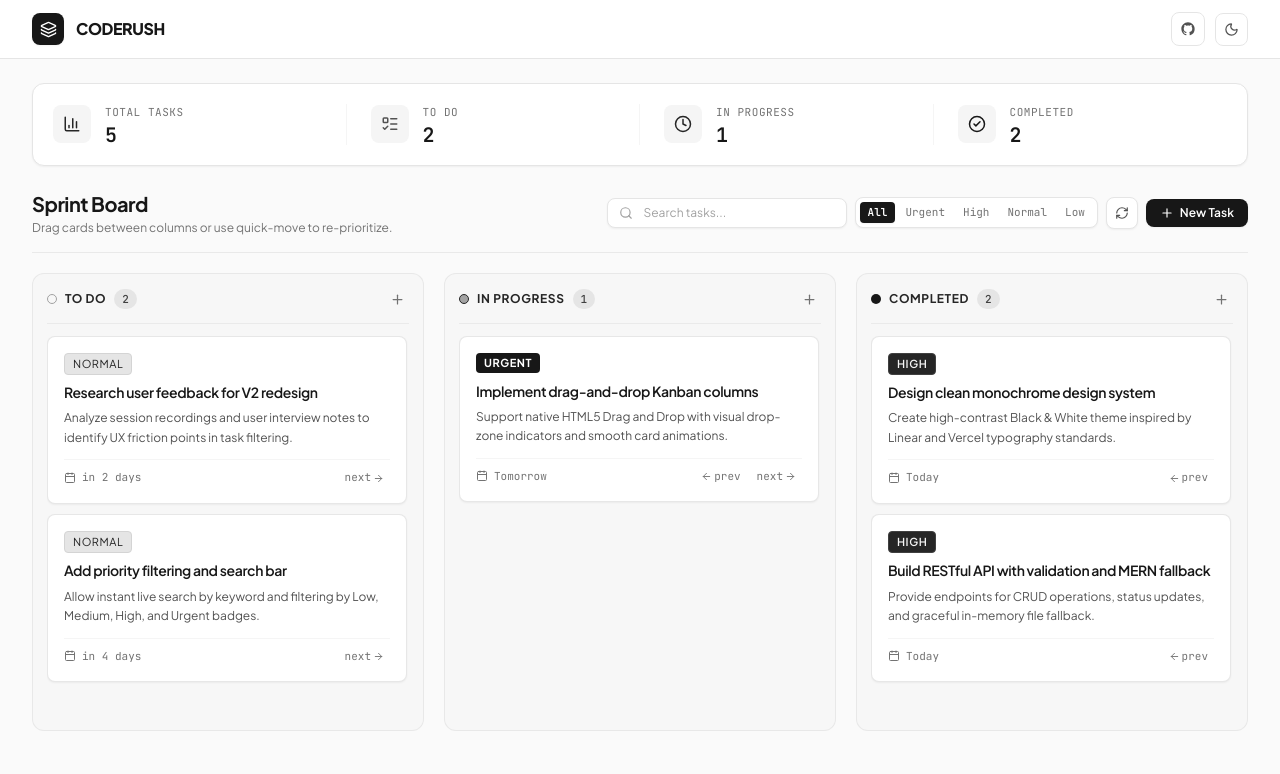
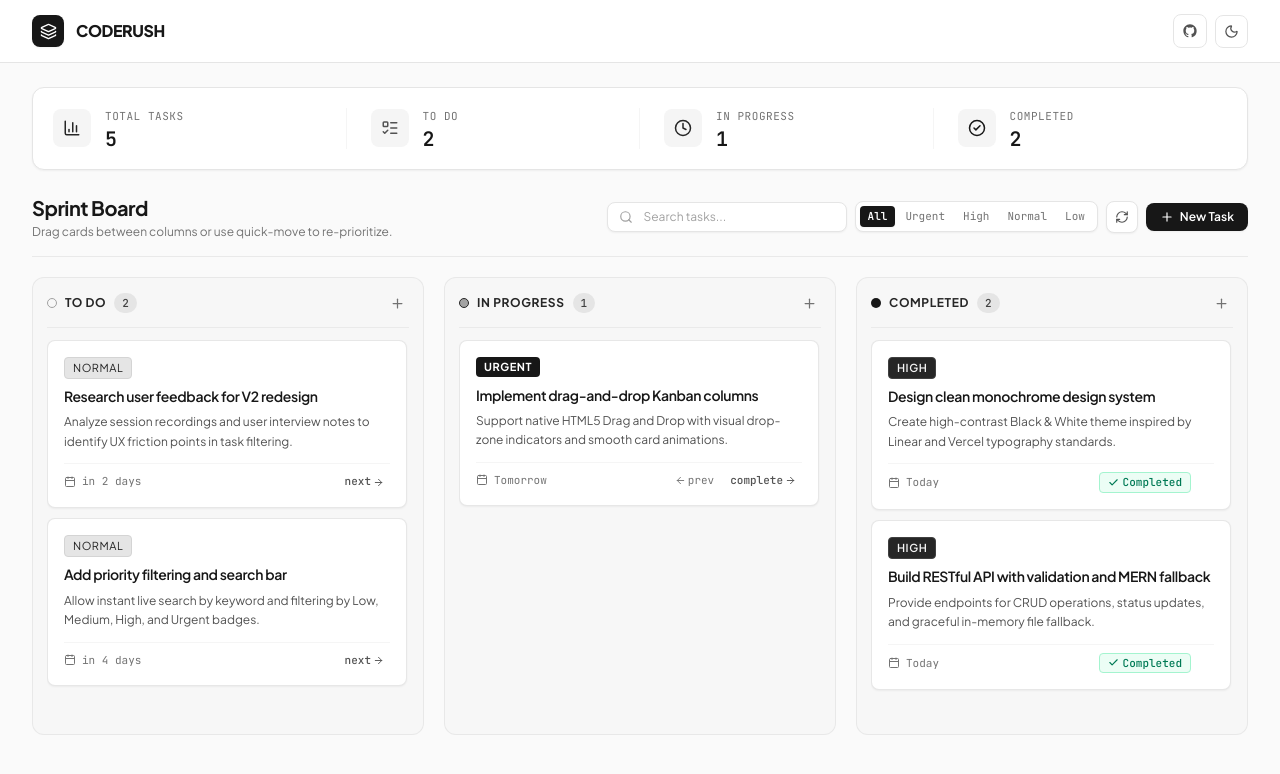
Before and after one commit to Anil250332/Level-1-frontend, a React (Vite) app: page / in a window 1280 px wide. Shown: the top 774 px of the page. Built offline with nearby package versions, Linux system fonts and the light colour scheme; no server answers.

Commit message:
fix(ui): remove navbar status & shortcuts pill, and show Completed badge on completed cards

```diff
--- a/src/components/Navbar.jsx
+++ b/src/components/Navbar.jsx
@@ -1,40 +1,23 @@
-import React, { useState } from 'react';
-import { Layers, Sun, Moon, Terminal, Radio, X } from 'lucide-react';
+import React from 'react';
+import { Layers, Sun, Moon } from 'lucide-react';
 
-export default function Navbar({
-  darkMode,
-  setDarkMode,
-  storageSource,
-}) {
-  const [showShortcuts, setShowShortcuts] = useState(false);
-
+export default function Navbar({ darkMode, setDarkMode }) {
   return (
-    <>
     <header className="sticky top-0 z-30 bg-white/90 dark:bg-neutral-950/90 backdrop-blur-md border-b border-neutral-200 dark:border-neutral-800">
       <div className="max-w-7xl mx-auto px-4 sm:px-6 lg:px-8">
-          <div className="flex items-center justify-between py-3">
-            {/* Left: Brand, Breadcrumb & Sprint Tag */}
+        <div className="flex items-center justify-between py-3.5">
+          {/* Logo & Brand Title */}
           <div className="flex items-center gap-3">
             <div className="w-8 h-8 rounded-lg bg-neutral-900 dark:bg-white flex items-center justify-center text-white dark:text-neutral-900 font-bold shadow-xs">
               <Layers size={17} />
             </div>
-
-              <div className="flex items-center gap-2">
             <span className="font-extrabold tracking-tight text-neutral-900 dark:text-white text-base">
               CODERUSH
             </span>
-
-
-
-              </div>
           </div>
 
-            {/* Right: Team Avatars Stack, Shortcuts, GitHub & Theme */}
-            <div className="flex items-center gap-2.5">
-
-
-
-              {/* GitHub Link */}
+          {/* Right Action: GitHub & Theme Toggle */}
+          <div className="flex items-center gap-2">
             <a
               href="https://github.com/Anil250332/Level-1-frontend"
               target="_blank"
@@ -43,11 +26,14 @@ export default function Navbar({
               className="p-2 rounded-lg border border-neutral-200 dark:border-neutral-800 text-neutral-600 dark:text-neutral-300 hover:text-neutral-900 dark:hover:text-white hover:bg-neutral-100 dark:hover:bg-neutral-800 transition-colors"
             >
               <svg className="w-4 h-4 fill-current" viewBox="0 0 24 24">
-                  <path fillRule="evenodd" clipRule="evenodd" d="M12 2C6.477 2 2 6.484 2 12.017c0 4.425 2.865 8.18 6.839 9.504.5.092.682-.217.682-.483 0-.237-.008-.868-.013-1.703-2.782.605-3.369-1.343-3.369-1.343-.454-1.158-1.11-1.466-1.11-1.466-.908-.62.069-.608.069-.608 1.003.07 1.53 1.032 1.53 1.032.892 1.53 2.341 1.088 2.91.832.092-.647.35-1.088.636-1.338-2.22-.253-4.555-1.113-4.555-4.951 0-1.093.39-1.988 1.029-2.688-.103-.253-.446-1.272.098-2.65 0 0 .84-.27 2.75 1.026A9.564 9.564 0 0112 6.844c.85.004 1.705.115 2.504.337 1.909-1.296 2.747-1.027 2.747-1.027.546 1.379.202 2.398.1 2.651.64.7 1.028 1.595 1.028 2.688 0 3.848-2.339 4.695-4.566 4.943.359.309.678.92.678 1.855 0 1.338-.012 2.419-.012 2.747 0 .268.18.58.688.482A10.019 10.019 0 0022 12.017C22 6.484 17.522 2 12 2z" />
+                <path
+                  fillRule="evenodd"
+                  clipRule="evenodd"
+                  d="M12 2C6.477 2 2 6.484 2 12.017c0 4.425 2.865 8.18 6.839 9.504.5.092.682-.217.682-.483 0-.237-.008-.868-.013-1.703-2.782.605-3.369-1.343-3.369-1.343-.454-1.158-1.11-1.466-1.11-1.466-.908-.62.069-.608.069-.608 1.003.07 1.53 1.032 1.53 1.032.892 1.53 2.341 1.088 2.91.832.092-.647.35-1.088.636-1.338-2.22-.253-4.555-1.113-4.555-4.951 0-1.093.39-1.988 1.029-2.688-.103-.253-.446-1.272.098-2.65 0 0 .84-.27 2.75 1.026A9.564 9.564 0 0112 6.844c.85.004 1.705.115 2.504.337 1.909-1.296 2.747-1.027 2.747-1.027.546 1.379.202 2.398.1 2.651.64.7 1.028 1.595 1.028 2.688 0 3.848-2.339 4.695-4.566 4.943.359.309.678.92.678 1.855 0 1.338-.012 2.419-.012 2.747 0 .268.18.58.688.482A10.019 10.019 0 0022 12.017C22 6.484 17.522 2 12 2z"
+                />
               </svg>
             </a>
 
-              {/* Theme Toggle */}
             <button
               type="button"
               onClick={() => setDarkMode(!darkMode)}
@@ -60,76 +46,5 @@ export default function Navbar({
         </div>
       </div>
     </header>
-
-      {/* Keyboard Shortcuts Modal */}
-      {showShortcuts && (
-        <div className="fixed inset-0 z-50 flex items-center justify-center p-4 bg-black/60 backdrop-blur-xs animate-in fade-in duration-150">
-          <div className="w-full max-w-md bg-white dark:bg-neutral-900 border border-neutral-200 dark:border-neutral-800 rounded-xl shadow-2xl p-6">
-            <div className="flex items-center justify-between pb-3 border-b border-neutral-100 dark:border-neutral-800 mb-4">
-              <div className="flex items-center gap-2">
-                <Terminal size={16} />
-                <h3 className="text-sm font-bold text-neutral-900 dark:text-white">
-                  Keyboard Shortcuts & Tips
-                </h3>
-              </div>
-              <button
-                type="button"
-                onClick={() => setShowShortcuts(false)}
-                className="p-1 rounded text-neutral-400 hover:text-neutral-900 dark:hover:text-white"
-              >
-                <X size={16} />
-              </button>
-            </div>
-
-            <div className="space-y-3 text-xs">
-              <div className="flex items-center justify-between py-1 border-b border-neutral-100 dark:border-neutral-800/60">
-                <span className="text-neutral-600 dark:text-neutral-400">Save Task in Modal</span>
-                <kbd className="px-2 py-0.5 rounded bg-neutral-100 dark:bg-neutral-800 font-mono text-[11px] border border-neutral-200 dark:border-neutral-700">
-                  Ctrl + Enter
-                </kbd>
-              </div>
-
-              <div className="flex items-center justify-between py-1 border-b border-neutral-100 dark:border-neutral-800/60">
-                <span className="text-neutral-600 dark:text-neutral-400">Close Open Modal</span>
-                <kbd className="px-2 py-0.5 rounded bg-neutral-100 dark:bg-neutral-800 font-mono text-[11px] border border-neutral-200 dark:border-neutral-700">
-                  Esc
-                </kbd>
-              </div>
-
-              <div className="flex items-center justify-between py-1 border-b border-neutral-100 dark:border-neutral-800/60">
-                <span className="text-neutral-600 dark:text-neutral-400">Reorder / Move Task</span>
-                <span className="font-mono text-neutral-900 dark:text-white text-[11px]">
-                  Drag & Drop Card
-                </span>
-              </div>
-
-              <div className="flex items-center justify-between py-1 border-b border-neutral-100 dark:border-neutral-800/60">
-                <span className="text-neutral-600 dark:text-neutral-400">Quick Column Step</span>
-                <span className="font-mono text-neutral-900 dark:text-white text-[11px]">
-                  prev / next buttons
-                </span>
-              </div>
-
-              <div className="flex items-center justify-between py-1">
-                <span className="text-neutral-600 dark:text-neutral-400">Instant Search</span>
-                <span className="font-mono text-neutral-900 dark:text-white text-[11px]">
-                  Search Box (below metrics)
-                </span>
-              </div>
-            </div>
-
-            <div className="mt-5 pt-3 border-t border-neutral-100 dark:border-neutral-800 text-right">
-              <button
-                type="button"
-                onClick={() => setShowShortcuts(false)}
-                className="px-4 py-1.5 rounded-lg bg-neutral-900 text-white dark:bg-white dark:text-neutral-900 text-xs font-semibold"
-              >
-                Got it
-              </button>
-            </div>
-          </div>
-        </div>
-      )}
-    </>
   );
 }
--- a/src/components/TaskCard.jsx
+++ b/src/components/TaskCard.jsx
@@ -1,5 +1,5 @@
 import React from 'react';
-import { Calendar, AlertCircle, Clock, Trash2, Edit3, ArrowRight, ArrowLeft } from 'lucide-react';
+import { Calendar, AlertCircle, Clock, Trash2, Edit3, ArrowRight, ArrowLeft, Check } from 'lucide-react';
 
 export default function TaskCard({
   task,
@@ -115,30 +115,46 @@ export default function TaskCard({
           <span className="text-[11px] text-neutral-400 dark:text-neutral-600">No deadline</span>
         )}
 
-        {/* Quick move controls */}
+        {/* Quick move / Status indicator */}
         <div className="flex items-center gap-1 text-[11px] font-mono">
-          {task.status !== 'todo' && (
+          {task.status === 'completed' ? (
+            <div className="flex items-center gap-1">
+              <span className="inline-flex items-center gap-1 text-[11px] font-medium text-emerald-700 dark:text-emerald-400 bg-emerald-50 dark:bg-emerald-950/40 px-2 py-0.5 rounded border border-emerald-200 dark:border-emerald-800/60">
+                <Check size={11} className="stroke-[2.5]" />
+                Completed
+              </span>
               <button
                 type="button"
-              onClick={() => onMoveColumn(task.id, task.status === 'completed' ? 'in-progress' : 'todo')}
-              title="Move backward"
+                onClick={() => onMoveColumn(task.id, 'in-progress')}
+                title="Move back to In Progress"
+                className="opacity-0 group-hover:opacity-100 px-1 py-0.5 rounded text-neutral-400 hover:text-neutral-900 dark:hover:text-white hover:bg-neutral-100 dark:hover:bg-neutral-800 transition-opacity"
+              >
+                <ArrowLeft size={11} className="inline" />
+              </button>
+            </div>
+          ) : (
+            <>
+              {task.status === 'in-progress' && (
+                <button
+                  type="button"
+                  onClick={() => onMoveColumn(task.id, 'todo')}
+                  title="Move backward to To Do"
                   className="px-1.5 py-0.5 rounded text-neutral-500 hover:text-neutral-900 dark:text-neutral-400 dark:hover:text-white hover:bg-neutral-100 dark:hover:bg-neutral-800"
                 >
                   <ArrowLeft size={11} className="inline mr-0.5" />
                   prev
                 </button>
               )}
-
-          {task.status !== 'completed' && (
               <button
                 type="button"
                 onClick={() => onMoveColumn(task.id, task.status === 'todo' ? 'in-progress' : 'completed')}
-              title="Move forward"
-              className="px-1.5 py-0.5 rounded text-neutral-500 hover:text-neutral-900 dark:text-neutral-400 dark:hover:text-white hover:bg-neutral-100 dark:hover:bg-neutral-800"
+                title={task.status === 'in-progress' ? 'Mark Completed' : 'Start Task'}
+                className="px-1.5 py-0.5 rounded text-neutral-600 hover:text-neutral-950 dark:text-neutral-300 dark:hover:text-white hover:bg-neutral-100 dark:hover:bg-neutral-800 font-medium"
               >
-              next
+                {task.status === 'in-progress' ? 'complete' : 'next'}
                 <ArrowRight size={11} className="inline ml-0.5" />
               </button>
+            </>
           )}
         </div>
       </div>
```
Lines whose indentation alone changed are shown as unchanged.
